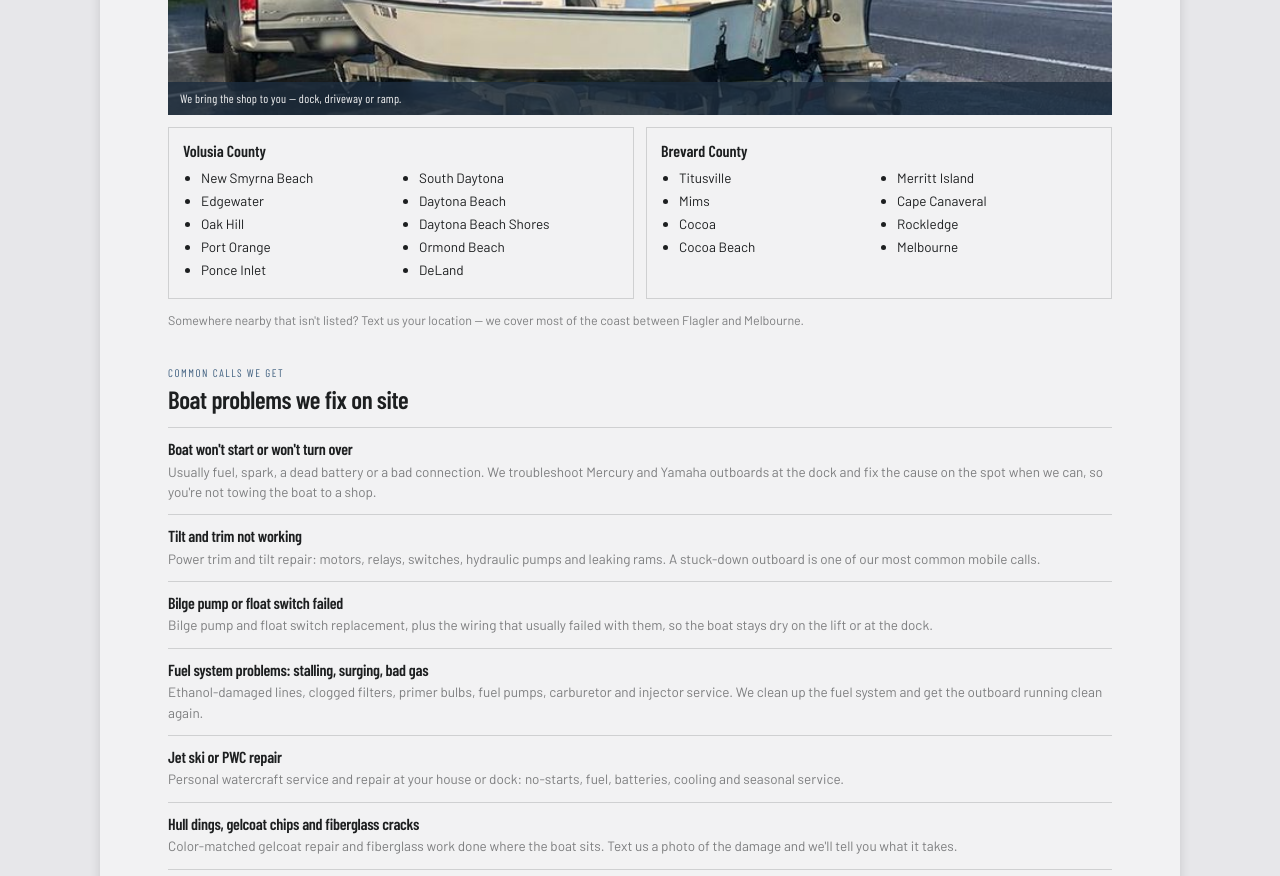
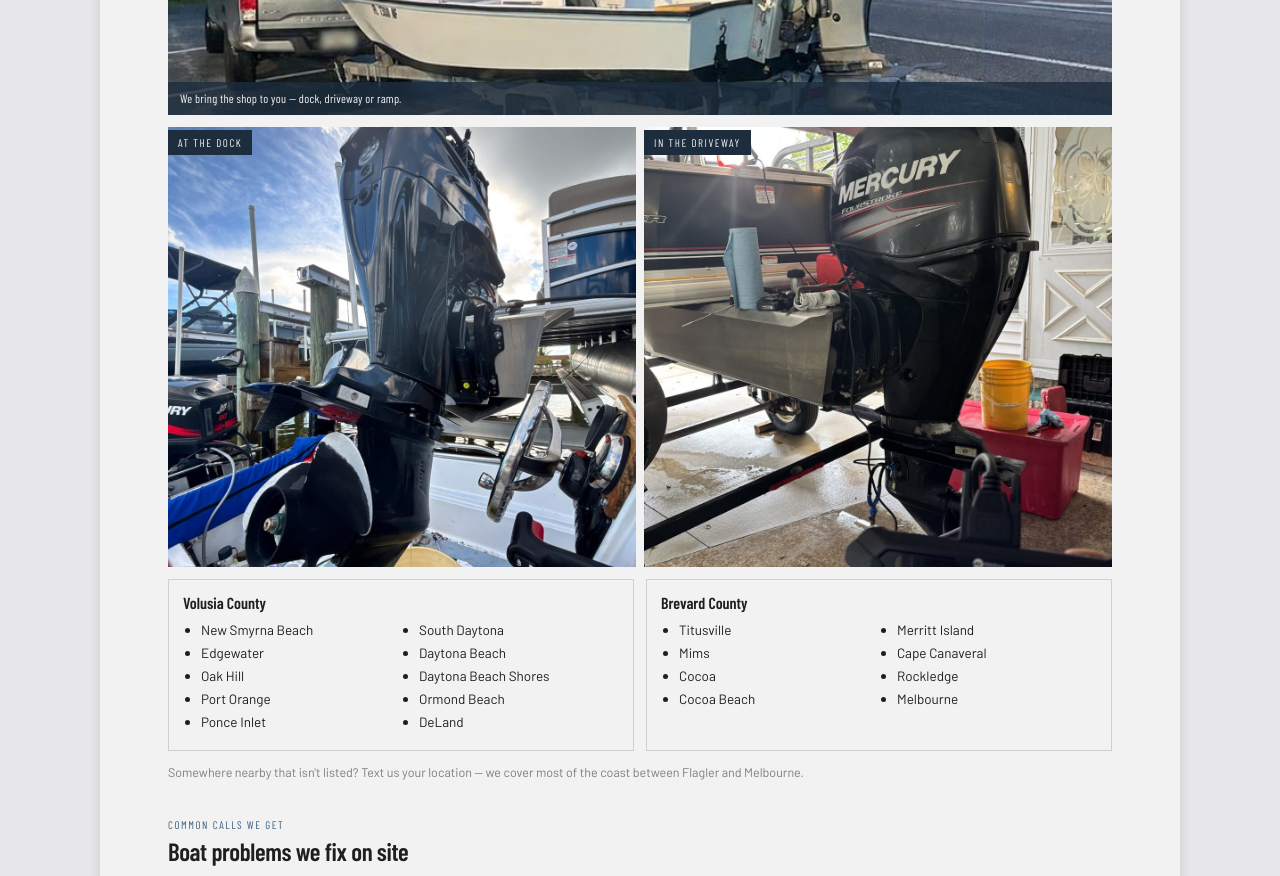
Before and after one commit to jennifer429/Stardock, a plain HTML site: page index.html in a window 1280 px wide. Shown: the part 2080-2956 px from the top of the page. Drawn offline with nearby package versions, Linux system fonts and the light colour scheme.

Commit message:
Add dock and driveway service photos to the repair page
Two photos side by side under the truck photo in "Where we go":
an outboard tilted up for service at a dock, and a Mercury 60 on a
pontoon in a driveway with the scan tool plugged in.

Co-Authored-By: Claude Fable 5.2 <noreply@anthropic.com>
Claude-Session: https://claude.ai/code/session_0186taHoN5jjjdkRVwo7yrsk

```diff
--- a/index.html
+++ b/index.html
@@ -265,6 +265,16 @@
           <img src="/images/repair-mobile-boat.jpg?v=3" alt="Mobile marine service — our truck and a customer's boat on its trailer at dusk" loading="lazy" style="position:absolute;inset:0;width:100%;height:100%;object-fit:cover;object-position:center 42%">
           <figcaption class="mono" style="position:absolute;left:0;right:0;bottom:0;background:color-mix(in srgb,var(--color-accent-900) 82%,transparent);color:var(--color-bg);font-size:12px;letter-spacing:.02em;padding:7px 12px">We bring the shop to you — dock, driveway or ramp.</figcaption>
         </figure>
+        <div style="display:grid;grid-template-columns:1fr 1fr;gap:8px;margin:0 0 12px">
+          <figure style="margin:0;position:relative;overflow:hidden">
+            <img src="/images/repair-at-the-dock.jpg" alt="A Mercury outboard tilted up for service on a boat at its dock, drain bucket underneath" loading="lazy" style="display:block;width:100%;aspect-ratio:4/5;max-height:440px;object-fit:cover;object-position:center 40%;background:var(--color-neutral-200)">
+            <figcaption class="mono" style="position:absolute;left:0;top:0;padding:4px 10px;background:var(--color-accent-900);color:var(--color-bg);font-size:11px;letter-spacing:.14em;text-transform:uppercase">At the dock</figcaption>
+          </figure>
+          <figure style="margin:0;position:relative;overflow:hidden">
+            <img src="/images/repair-in-the-driveway.jpg" alt="A Mercury 60 FourStroke on a pontoon boat in a customer's driveway with our diagnostic scan tool plugged in" loading="lazy" style="display:block;width:100%;aspect-ratio:4/5;max-height:440px;object-fit:cover;object-position:center 30%;background:var(--color-neutral-200)">
+            <figcaption class="mono" style="position:absolute;left:0;top:0;padding:4px 10px;background:var(--color-accent-900);color:var(--color-bg);font-size:11px;letter-spacing:.14em;text-transform:uppercase">In the driveway</figcaption>
+          </figure>
+        </div>
         <div class="split2" style="gap:12px">
           <div class="blueprint" style="padding:14px 14px 16px">
             <div class="mono" style="font-weight:600;font-size:16px;line-height:1.1">Volusia County</div>
```
Also changed, not shown: images/repair-at-the-dock.jpg (added), images/repair-in-the-driveway.jpg (added).
